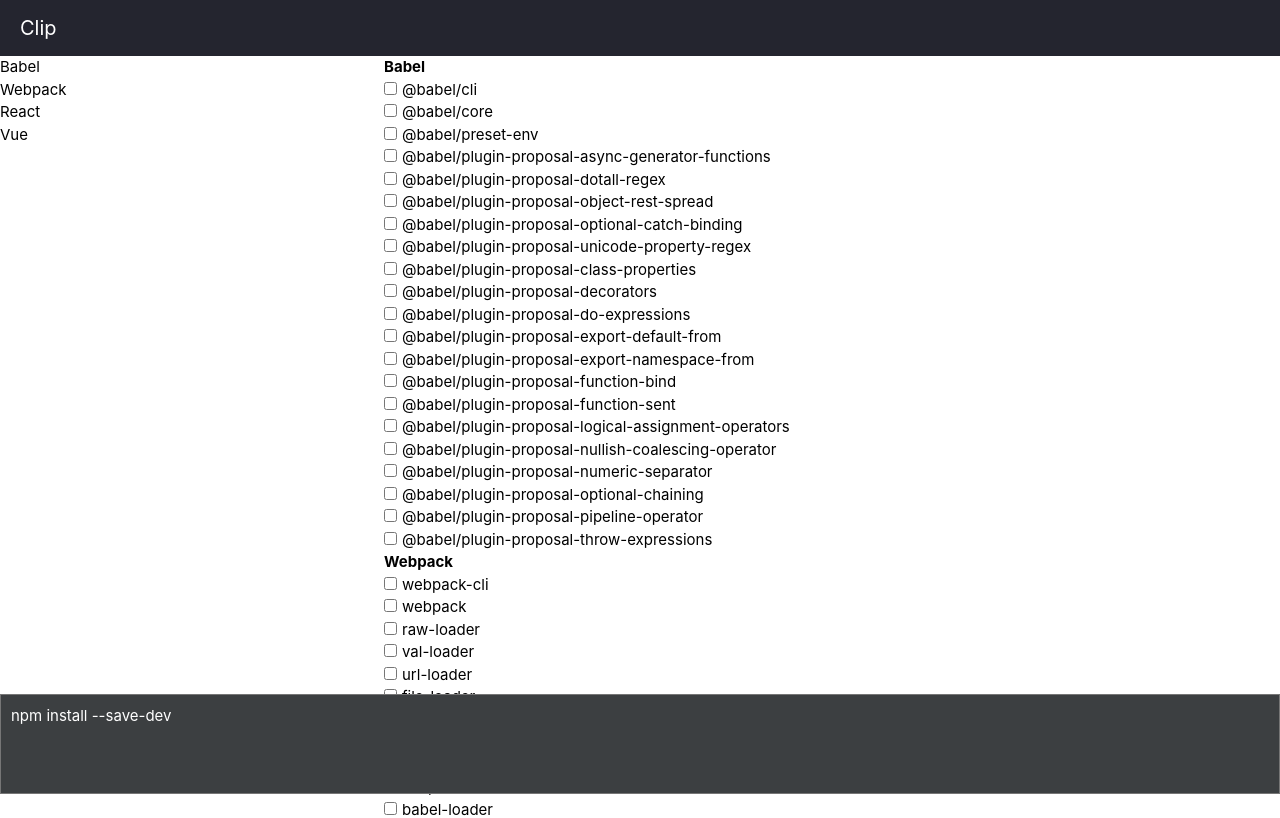
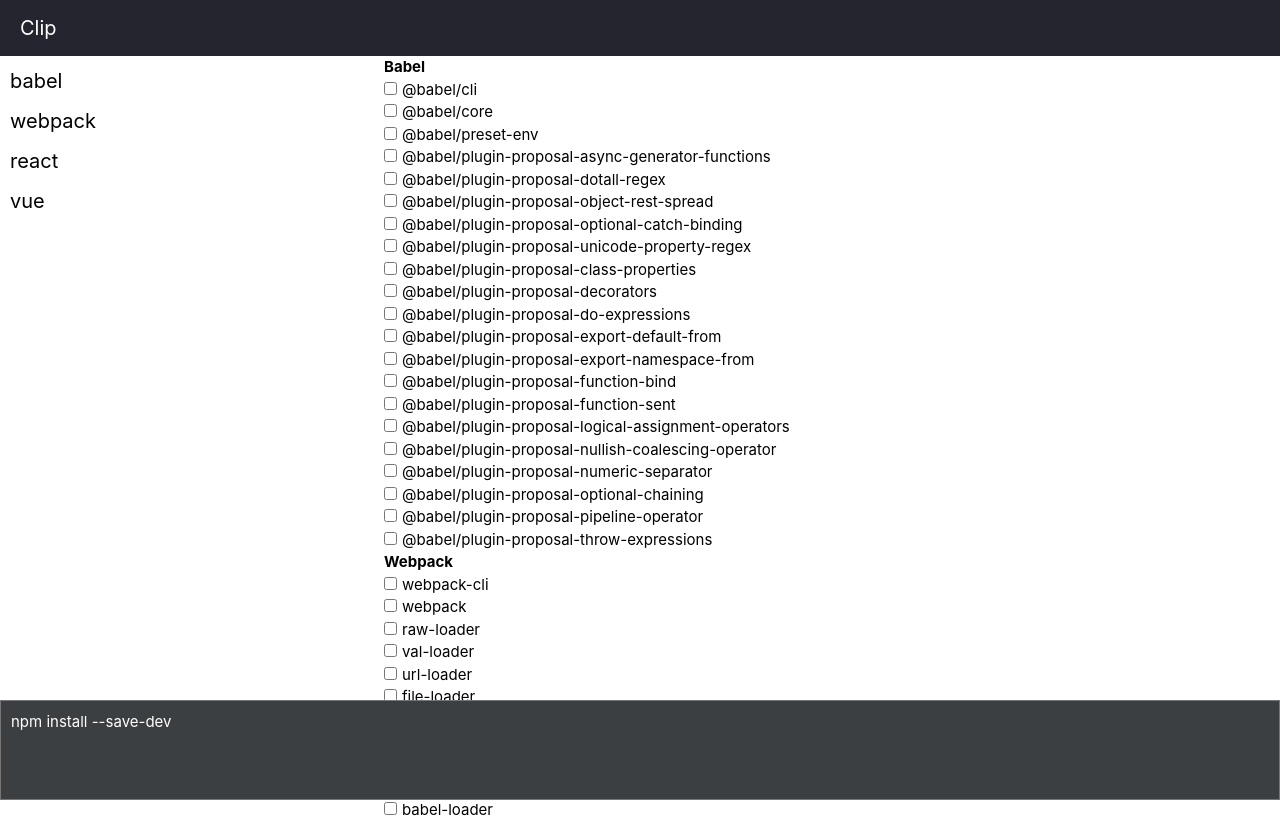
Before and after one commit to hg-pyun/clip, a React app: page / in a window 1280 px wide. Shown: the top 818 px of the page. Built offline with nearby package versions, Linux system fonts and the light colour scheme.

Commit message:
Update sidebar UI

```diff
--- a/src/index.html
+++ b/src/index.html
@@ -1,7 +1,7 @@
 <!DOCTYPE html>
 <html lang="ko">
 <head>
-    <title>Rapidity</title>
+    <title>Clip</title>
     <meta charset="utf-8">
     <meta http-equiv="X-UA-Compatible" content="IE=Edge">
     <link rel="stylesheet" href="" />
--- a/src/js/App.tsx
+++ b/src/js/App.tsx
@@ -11,21 +11,23 @@
 import '../scss/app.scss';
 
 interface InstallerProps {
+    packages: object;
 }
 
 interface InstallerState {
-    packages: object;
     checkedItems: any;
 }
 
 class App extends Component<InstallerProps, InstallerState> {
+
+    packages = {
+        babel: BabelPackage.getAllPackages(),
+        webpack: WebpackPackage.getAllPackages(),
+        react: ReactPackage.getAllPackages(),
+        vue: VuePackage.getAllPackages()
+    };
+
     state = {
-        packages: {
-            babel: BabelPackage.getAllPackages(),
-            webpack: WebpackPackage.getAllPackages(),
-            react: ReactPackage.getAllPackages(),
-            vue: VuePackage.getAllPackages(),
-        },
         checkedItems: new Map()
     };
 
@@ -33,6 +35,14 @@
         const item = e.target.name;
         const isChecked = e.target.checked;
         this.setState(prevState => ({ checkedItems: prevState.checkedItems.set(item, isChecked) }));
+    };
+
+    renderCategory = (packages) => {
+        return (<ul>
+            {packages.map((category) => {
+                return (<li key={category}> {category}</li>)
+            })}
+        </ul>)
     };
 
     renderCheckBoxList = (list) => {
@@ -58,29 +68,24 @@
                 <Navigator />
                 <div className={'content'}>
                     <div className={'sidebar'}>
-                        <ul>
-                            <li>Babel</li>
-                            <li>Webpack</li>
-                            <li>React</li>
-                            <li>Vue</li>
-                        </ul>
+                        {this.renderCategory(Object.keys(this.packages))}
                     </div>
                     <div className={'dashboard'}>
                         <div className={'package'}>
                             <h2 className={'name'}>Babel</h2>
-                            {this.renderCheckBoxList(this.state.packages.babel)}
+                            {this.renderCheckBoxList(this.packages.babel)}
                         </div>
                         <div className={'package'}>
                             <h2 className={'name'}>Webpack</h2>
-                            {this.renderCheckBoxList(this.state.packages.webpack)}
+                            {this.renderCheckBoxList(this.packages.webpack)}
                         </div>
                         <div className={'package'}>
                             <h2 className={'name'}>React</h2>
-                            {this.renderCheckBoxList(this.state.packages.react)}
+                            {this.renderCheckBoxList(this.packages.react)}
                         </div>
                         <div className={'package'}>
                             <h2 className={'name'}>Vue</h2>
-                            {this.renderCheckBoxList(this.state.packages.vue)}
+                            {this.renderCheckBoxList(this.packages.vue)}
                         </div>
                     </div>
                 </div>
--- a/src/scss/app.scss
+++ b/src/scss/app.scss
@@ -3,15 +3,25 @@
 
   .sidebar {
     float: left;
+    box-sizing: border-box;
+    padding: 10px;
     width: 30%;
-    height: 1000px;
     overflow: scroll;
+
+    ul {
+      li {
+        margin-bottom: 10px;
+        font-weight: normal;
+        font-size: 20px;
+        cursor: pointer;
+      }
+    }
   }
 
   .dashboard {
-    float: left;
+    float: right;
+    box-sizing: border-box;
     width: 70%;
-    height: 1000px;
     overflow: scroll;
   }
 }
--- a/src/scss/commandbox.scss
+++ b/src/scss/commandbox.scss
@@ -1,6 +1,7 @@
 .wrap-command-box {
   position: fixed;
   width: 100%;
+  height: 100px;
   bottom: 0;
 
   textarea {
```
